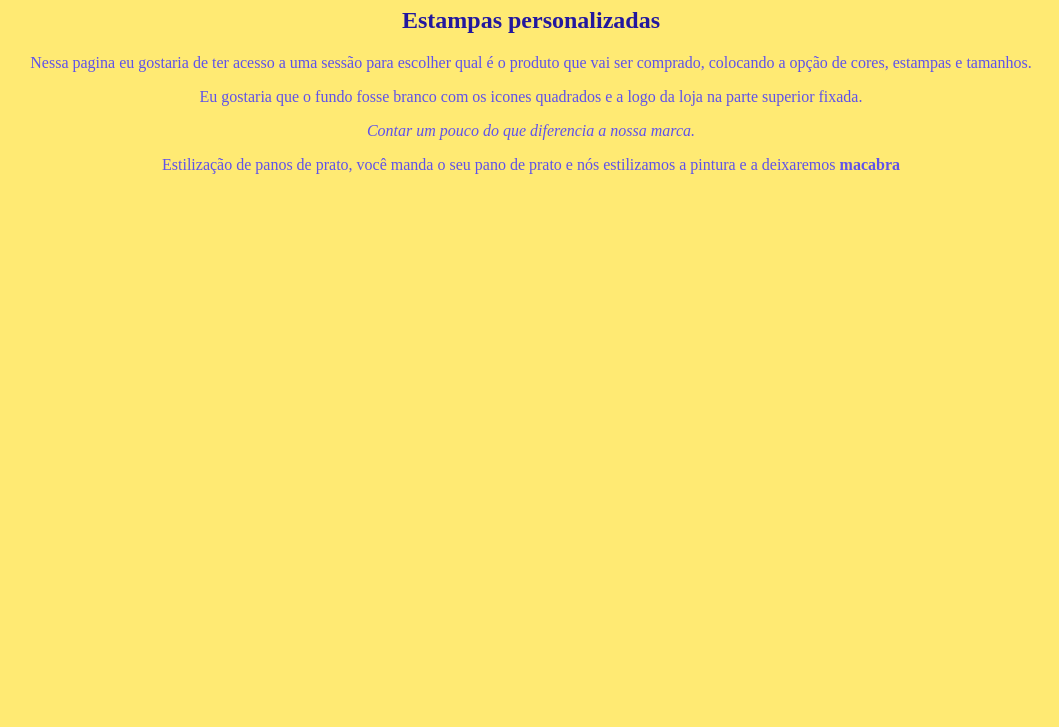
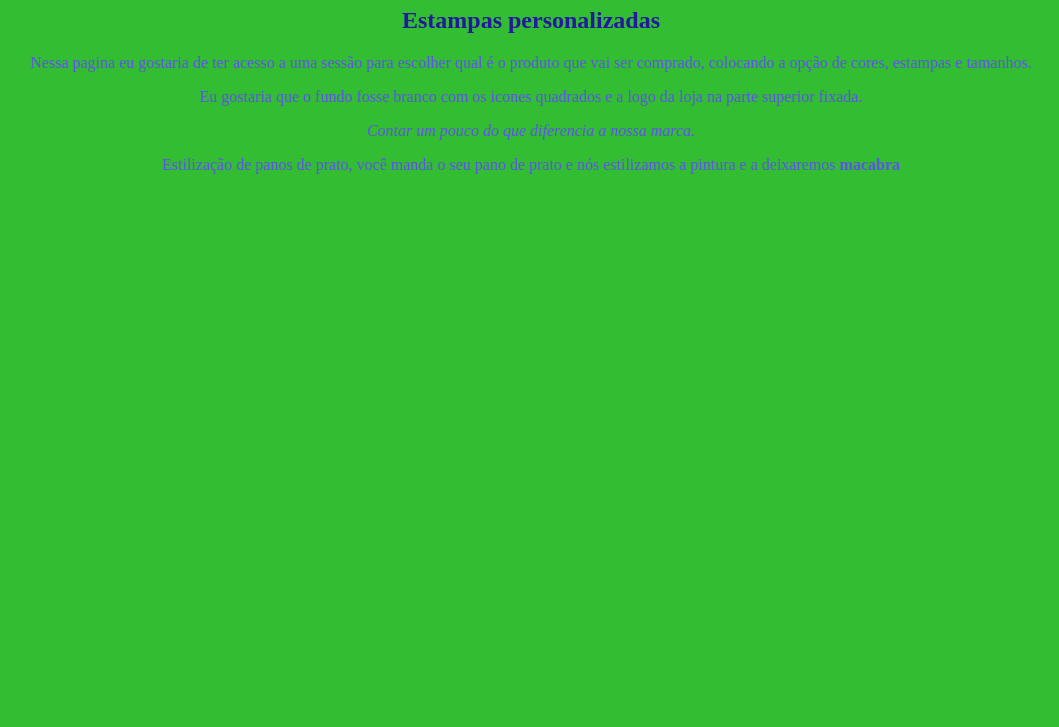
Before and after one commit to StasiakLucas/GE-Prog-EM-TurmaC, a plain HTML site: page index.html in a window 1280 px wide. Shown: the part 73-800 px from the top of the page, without its empty margins (109-1168 px from the left). Drawn offline with Linux system fonts and the light colour scheme.

Commit message:
mudança de cor

```diff
--- a/style.css
+++ b/style.css
@@ -1,5 +1,5 @@
 body {
-  background-color: #FFEA73
+  background-color: #32bd32
 }
 
 h1 {
```
